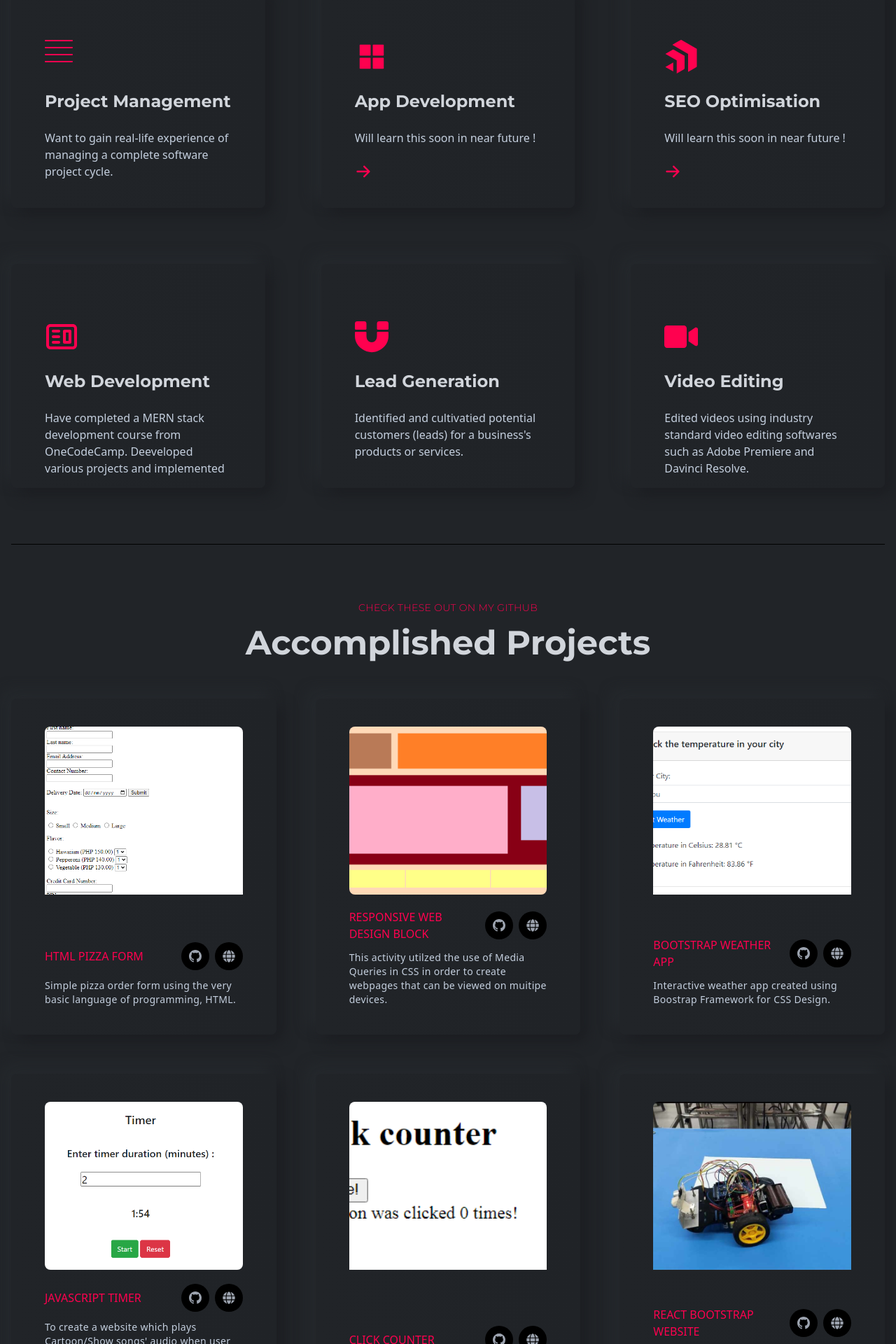
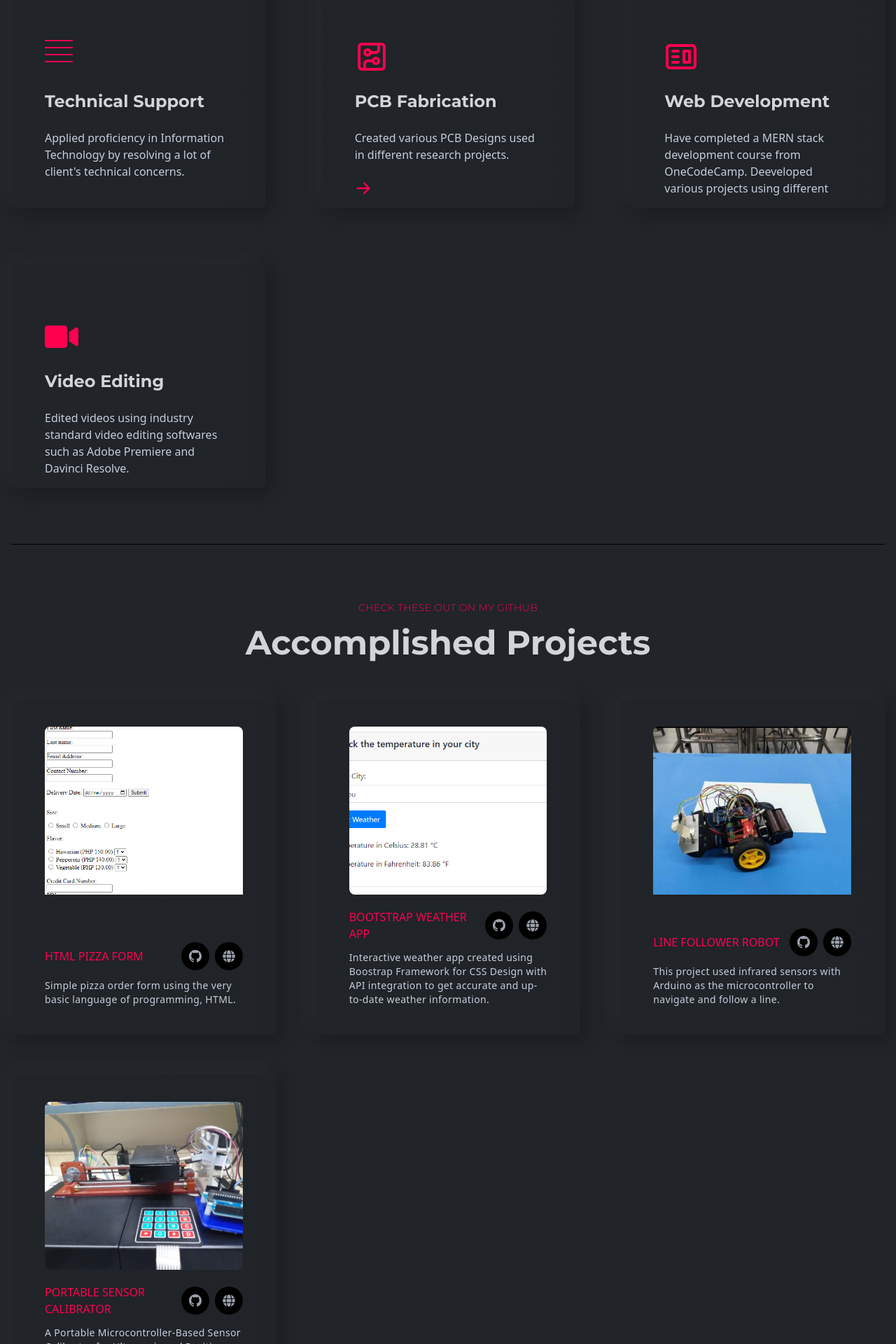
Before and after one commit to yonx44/portfolio, a React (Create React App) app: page / in a window 1280 px wide. Shown: the part 1140-3060 px from the top of the page at 70% size. Built offline with nearby package versions, Linux system fonts and the light colour scheme.

Commit message:
Deployed website

```diff
--- a/src/components/banner/LeftBanner.js
+++ b/src/components/banner/LeftBanner.js
@@ -4,7 +4,7 @@ import Media from './Media';
 
 const LeftBanner = () => {
     const [text] = useTypewriter({
-      words: ["Gamer.", "Programmer.", "Technician.","Video Editor.", "Future Software Developer. 💻"],
+      words: ["Gamer.", "Programmer.", "Technician.", "Video Editor.", "Future Software Developer. 💻"],
       loop: true,
       typeSpeed: 20,
       deleteSpeed: 10,
--- a/src/components/projects/Projects.js
+++ b/src/components/projects/Projects.js
@@ -1,6 +1,6 @@
 import React from 'react'
 import Title from '../layouts/Title'
-import { projectOne, projectTwo, projectThree,projectFour,projectFive,projectSix} from "../../assets/index";
+import { projectOne, projectThree, projectFive, projectSix} from "../../assets/index";
 import ProjectsCard from './ProjectsCard';
 
 const Projects = () => {
@@ -24,37 +24,23 @@ const Projects = () => {
           websiteLink=""
         />
         <ProjectsCard
-          title="Responsive Web Design Block"
-          des=" This activity utilzed the use of Media Queries in CSS in order to create webpages that can be viewed on muitipe devices. "
-          src={projectTwo}
-          githubLink="https://github.com/yonx44"
-          websiteLink=""
-        />
-        <ProjectsCard
           title="Bootstrap Weather App"
-          des=" Interactive weather app created using Boostrap Framework for CSS Design. "
+          des=" Interactive weather app created using Boostrap Framework for CSS Design with API integration to get accurate and up-to-date weather information. "
           src={projectThree}
           githubLink="https://github.com/yonx44"
           websiteLink=""
         />
         <ProjectsCard
-          title="Javascript Timer"
-          des=" To create a website which plays Cartoon/Show songs' audio when user clicks on a particular cartoon image. Using HTML,CSS,JS,Bootstrap to bundle the songs we loved during our childhood!"
-          src={projectFour}
+          title="Line Follower Robot"
+          des=" This project used infrared sensors with Arduino as the microcontroller to navigate and follow a line. "
+          src={projectSix}
           githubLink="https://github.com/yonx44"
           websiteLink=""
         />
         <ProjectsCard
-          title="Click Counter"
-          des=" This is a weather website created using HTML,CSS,Bootstrap,Node.js,Express.js and OpenWeather API ."
+          title="Portable Sensor Calibrator"
+          des=" A Portable Microcontroller-Based Sensor Calibrator for Ultrasonic and Position Sensors. Served as the final research project for graduating Electronics Engineering. A portable device with a microcontroller which callibrates different positions sensors used in laboratories."
           src={projectFive}
-          githubLink="https://github.com/yonx44"
-          websiteLink=""
-        />
-        <ProjectsCard
-          title="React Bootstrap Website"
-          des=" This project uses various libraries like to detect human face from a given image, detect a face from a live -webcam video and to create an attendance system."
-          src={projectSix}
           githubLink="https://github.com/yonx44"
           websiteLink=""
         />
--- a/src/components/tesimonial/Testimonial.js
+++ b/src/components/tesimonial/Testimonial.js
@@ -121,12 +121,12 @@ const Testimonial = () => {
                 <img className="w-20 lgl:w-32" src={quote} alt="quote" />
                 <div className="w-full h-[70%] py-10 bg-gradient-to-r from-[#1e2024] to-[#23272b] rounded-lg shadow-shadowOne p-4 lgl:p-8 flex flex-col justify-center gap-4 lgl:gap-8">
                   <div className="flex flex-col justify-between lgl:items-center py-6 border-b-2 border-b-gray-900">
-                    <div>
+                    <div class="text-center">
                       <h3 className="text-xl lgl:text-2xl font-medium tracking-wide">
-                        After School Diaries
+                        ECE Tech 4
                       </h3>
                       <p className="text-base text-gray-400 mt-3" style={{ display: 'flex', alignItems: 'center', justifyContent: 'center' }}>
-                        via Upwork - March 2023
+                        on Line Follower Robot Project
                       </p>
                     </div>
                     <div className="text-yellow-500 flex gap-1">
@@ -138,7 +138,7 @@ const Testimonial = () => {
                     </div>
                   </div>
                   <p className="text-base font-titleFont text-gray-400 font-medium tracking-wide leading-6">
-                    Very good concept of bundling all the old cartoons and shows' songs together on one page. It is quite nostalgic for the Gen Z. The slide effect is amazing and UI is smooth. Very good project !
+                    Very good student. Demonstrates greate interest and willigness to learn more in the field of electronics and robotics. Great project!
                   </p>
                 </div>
               </div>
@@ -172,10 +172,10 @@ const Testimonial = () => {
                   <div className="flex flex-col justify-between lgl:items-center py-6 border-b-2 border-b-gray-900">
                     <div>
                       <h3 className="text-xl lgl:text-2xl font-medium tracking-wide">
-                        IPL Win Predictor
+                        Research Project Panelist
                       </h3>
                       <p className="text-base text-gray-400 mt-3"  style={{ display: 'flex', alignItems: 'center', justifyContent: 'center' }}>
-                        via Fiverr - May 2023
+                        on Thesis Project
                       </p>
                     </div>
                     <div className="text-yellow-500 flex gap-1">
@@ -187,7 +187,7 @@ const Testimonial = () => {
                     </div>
                   </div>
                   <p className="text-base font-titleFont text-gray-400 font-medium tracking-wide leading-6">
-                  Very useful project for predicting the win probability of chasing team using historical ipl data from kaggle and logistic regression for binary classification.
+                  The reasearch project presented provides a very useful application in electronic laboratories and has the potential to used commercially.
                   </p>
                 </div>
               </div>
@@ -218,12 +218,12 @@ const Testimonial = () => {
                 <img className="w-20 lgl:w-32" src={quote} alt="quote" />
                 <div className="w-full h-[70%] py-10 bg-gradient-to-r from-[#1e2024] to-[#23272b] rounded-lg shadow-shadowOne p-4 lgl:p-8 flex flex-col justify-center gap-4 lgl:gap-8">
                   <div className="flex flex-col justify-between lgl:items-center py-6 border-b-2 border-b-gray-900">
-                    <div>
+                    <div class="text-center">
                       <h3 className="text-xl lgl:text-2xl font-medium tracking-wide">
-                        Secrets Sharing Website
+                        Working and Learning
                       </h3>
                       <p className="text-base text-gray-400 mt-3" style={{ display: 'flex', alignItems: 'center', justifyContent: 'center' }}>
-                        via Freelancer - Mar 2023
+                        on work and life balance
                       </p>
                     </div>
                     <div className="text-yellow-500 flex gap-1">
@@ -235,7 +235,7 @@ const Testimonial = () => {
                     </div>
                   </div>
                   <p className="text-base font-titleFont text-gray-400 font-medium tracking-wide leading-6">
-                    Good concept of sharing stories and secrets without the fear of anyone judging you or Google tracking you to bombard related advertisements (😂).
+                    Never stops learning and never gives up even if faced with difficulties in life.
                   </p>
                 </div>
               </div>
--- a/src/data/data.js
+++ b/src/data/data.js
@@ -1,42 +1,28 @@
-import { AiFillAppstore } from "react-icons/ai";
-import {  FaVideo} from "react-icons/fa";
-import { SiProgress} from "react-icons/si";
+import { FaVideo} from "react-icons/fa";
 import { CgWebsite } from "react-icons/cg";
-import { FaMagnet } from "react-icons/fa";
+import { LuCircuitBoard } from "react-icons/lu";
 
 // Features Data
 export const featuresData = [
   {
     id: 1,
-    title: "Project Management",
-    des: "Want to gain real-life experience of managing a complete software project cycle.",
+    title: "Technical Support",
+    des: "Applied proficiency in Information Technology by resolving a lot of client's technical concerns.",
   },
   {
     id: 2,
-    icon: <AiFillAppstore />,
-    title: "App Development",
-    des: "Will learn this soon in near future !",
+    icon: <LuCircuitBoard />,
+    title: "PCB Fabrication",
+    des: "Created various PCB Designs used in different research projects.",
   },
   {
     id: 3,
-    icon: <SiProgress />,
-    title: "SEO Optimisation",
-    des: "Will learn this soon in near future !",
+    icon: <CgWebsite />,
+    title: "Web Development",
+    des: "Have completed a MERN stack development course from OneCodeCamp. Deeveloped various projects using different languages and frameworks.",
   },
   {
     id: 4,
-    icon: <CgWebsite />,
-    title: "Web Development",
-    des: "Have completed a MERN stack development course from OneCodeCamp. Deeveloped various projects and implemented various languages and frameworks.",
-  },
-  {
-    id: 5,
-    icon: <FaMagnet />,
-    title: "Lead Generation",
-    des: "Identified and cultivatied potential customers (leads) for a business's products or services.",
-  },
-  {
-    id: 6,
     icon: <FaVideo />,
     title: "Video Editing",
     des: "Edited videos using industry standard video editing softwares such as Adobe Premiere and Davinci Resolve.",
```
Also changed, not shown: src/assets/images/projects/projectFive.png.
